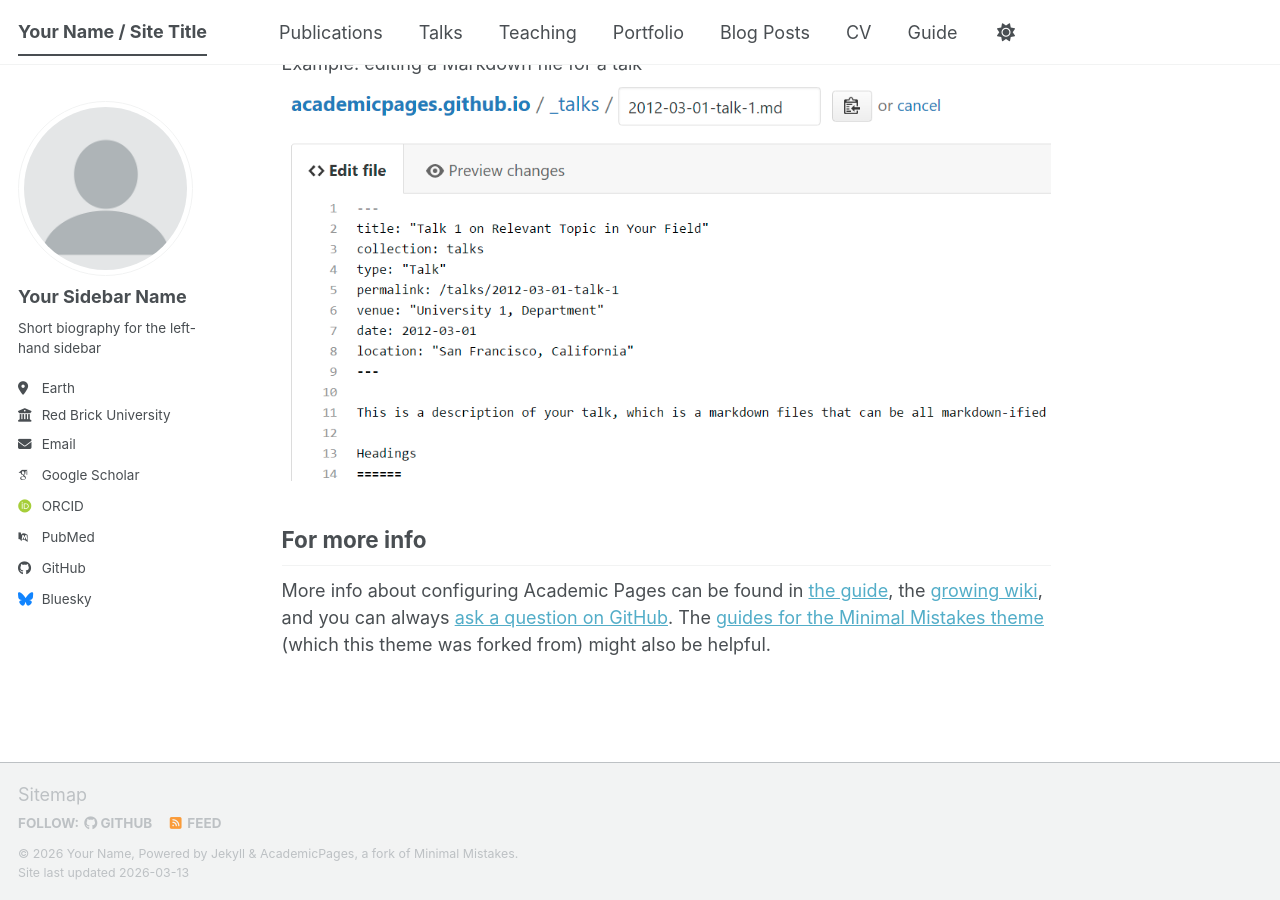
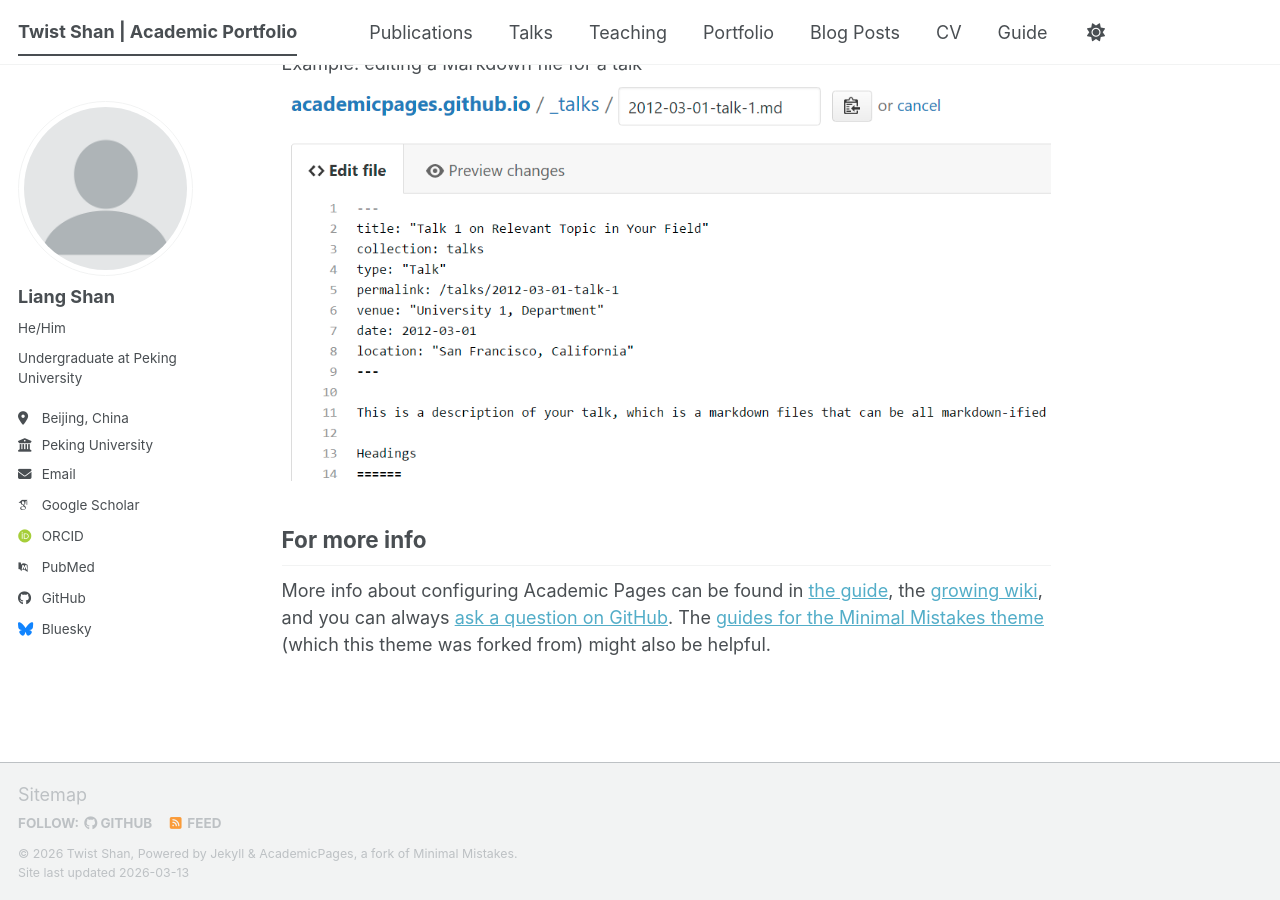
Before and after one commit to Twist-Shan/Twist-Shan.github.io, a Jekyll site: the page built from _pages/about.md, in a window 1280 px wide and 900 px high, scrolled down 2720 px. Built offline with Jekyll 4.4.1, drawn with Linux system fonts in a browser that asks for light colours; some web fonts are replaced; a script bundle is joined from its source files by our own code; library files that are not in the unit come from our copies.

Commit message:
Update _config.yml

```diff
--- a/_config.yml
+++ b/_config.yml
@@ -7,30 +7,30 @@
 # server process.
 
 # Basic Site Settings
-locale                   : "en-US"
-site_theme               : "default" # The available themes options are "default", "air", "sunrise", "mint", "dirt" and "contrast"
-title                    : "Your Name / Site Title"
-title_separator          : "-"
-name                     : &name "Your Name"
-description              : &description "Your Name's academic portfolio"   # Update this with a general description of your site, this is the default if not overridden by a page
-url                      : https://academicpages.github.io # The base hostname & protocol for your site e.g. "https://[your GitHub username].github.io",
-                                                           # or if you already have some other page hosted on Github then use "https://[your GitHub username].github.io/[Your Repo Name]"
-baseurl                  : "" # the subpath of your site, e.g. "/blog"
-repository               : "academicpages/academicpages.github.io"
+locale                    : "en-US"
+site_theme                : "default"
+title                     : "Twist Shan | Academic Portfolio"
+title_separator           : "-"
+name                      : &name "Twist Shan"
+description               : &description "Undergraduate Student in Statistics at Peking University. Research interests: Statistical Learning, Machine Learning, Optimization, and Financial Engineering."
+url                       : "https://twist-shan.github.io"
+baseurl                   : ""
+repository                : "Twist-Shan/Twist-Shan.github.io"
 
 # Site Author - The following control what appear as part of the author content on the side bar.
 #               If a field is blank the icon and link will not appear, otherwise it will be shown.
 #               Additional customization can be done by editing /_includes/author-profile.html
+# Site Author
 author:
   # Biographic information
-  avatar           : "profile.png"
-  name             : "Your Sidebar Name"
-  pronouns         : # example: "she/her"
-  bio              : "Short biography for the left-hand sidebar"
-  location         : "Earth"
-  employer         : "Red Brick University"
-  uri              : # URL
-  email            : "none@example.org"
+  avatar           : "profile.png" # 记得在 /images 文件夹下放一张叫 profile.png 的头像
+  name             : "Liang Shan"
+  pronouns         : "He/Him"
+  bio              : "Undergraduate at Peking University"
+  location         : "Beijing, China"
+  employer         : "Peking University"
+  uri              :
+  email            : "twistsl@stu.pku.edu.cn"
 
   # Academic websites
   academia         : # URL
@@ -51,7 +51,7 @@ author:
   bitbucket        : # Username - Update with your username on the site
   codepen          : # Username
   dribbble         : # Username
-  github           : "academicpages"
+  github           : "Twist-Shan"
   kaggle           : # Username
   stackoverflow    : # User number or user number and name (i.e., use "1" or "1/jeff-atwood")
 
```
